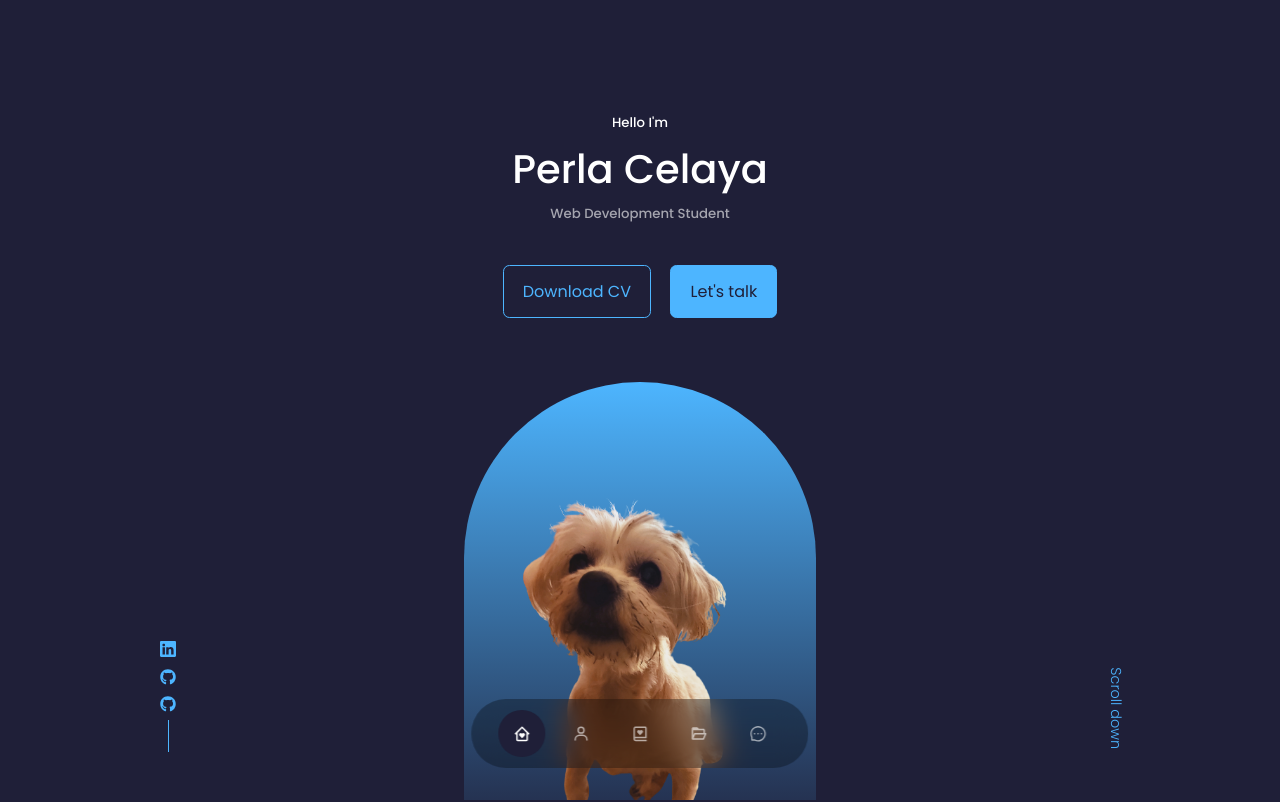
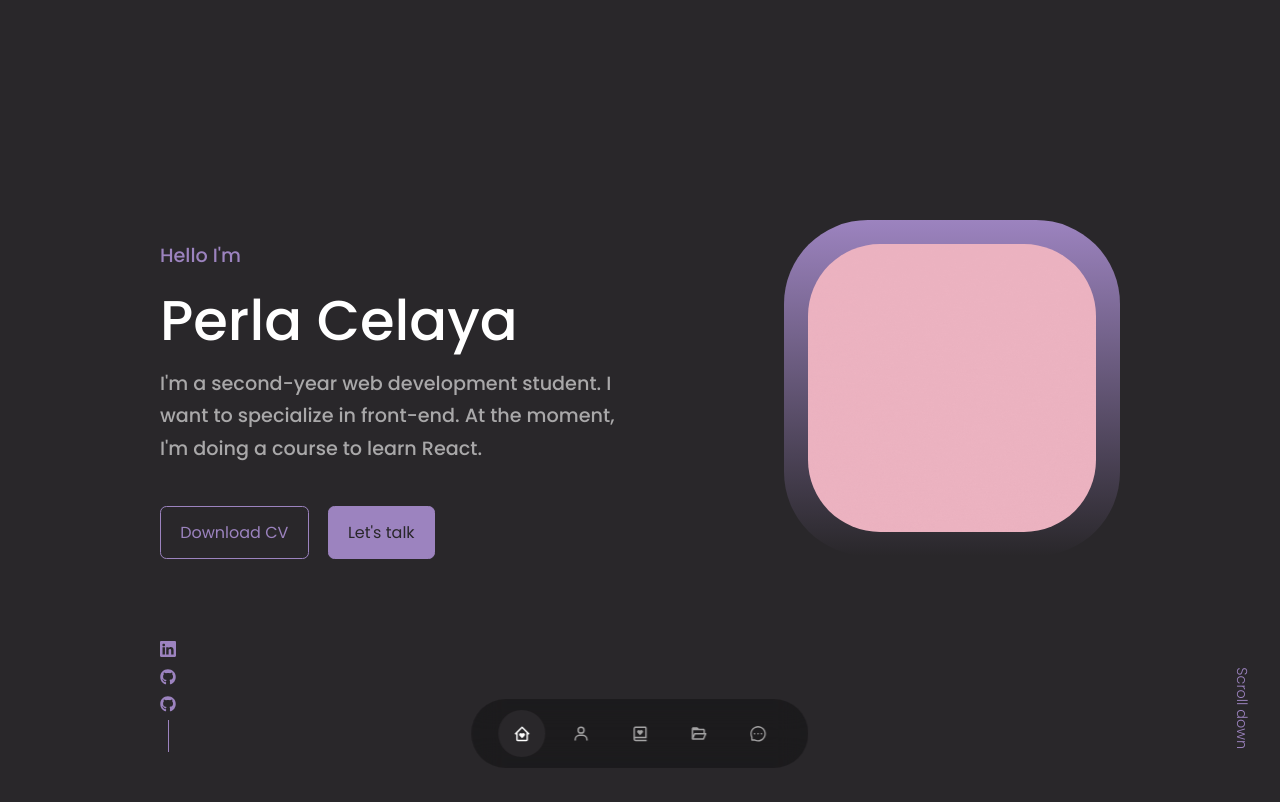
Before and after one commit to pcelayardz/React-Portfolio, a React (Create React App) app in the folder portfolio/: page / in a window 1280 px wide. Shown: the top 802 px of the page. Built offline with nearby package versions, Linux system fonts and the light colour scheme.

Commit message:
changed style of the header

```diff
--- a/portfolio/src/components/about/About.jsx
+++ b/portfolio/src/components/about/About.jsx
@@ -3,7 +3,8 @@ import './about.css'
 const About = () => {
     return (
         <section id='about'>
-            About
+            <h5>Get To Know</h5>
+            <h2>About Me</h2>
         </section>
     );
 }
--- a/portfolio/src/components/header/Header.jsx
+++ b/portfolio/src/components/header/Header.jsx
@@ -1,6 +1,6 @@
 import React from 'react';
 import CTA from './CTA';
-import ME from '../../assets/me.png'
+import IMAGE from '../../assets/imageHeader.gif'
 import HeaderSocials from './HeaderSocials';
 import '../header/header.css'
 const Header = () => {
@@ -9,11 +9,12 @@ const Header = () => {
             <div className='container header__container'>
                 <h5>Hello I'm</h5>
                 <h1>Perla Celaya</h1>
-                <h5 className='text-light'>Web Development Student</h5>
+                <h5 className='text-light desc'>I'm a second-year web development student. I want to specialize in front-end.
+                At the moment, I'm doing a course to learn React. </h5>
                 <CTA></CTA>
                 <HeaderSocials></HeaderSocials>
                 <div className='me'>
-                    <img src={ME} alt='me'></img>
+                    <img src={IMAGE} alt='me'></img>
                 </div>
                 <a href='#contact' className='scroll__down'>Scroll down</a>
             </div>
--- a/portfolio/src/components/header/header.css
+++ b/portfolio/src/components/header/header.css
@@ -1,13 +1,23 @@
 header{
     height: 100vh;
-    padding-top: 7rem;
+    padding-top: 15rem;
     overflow: hidden;
 }
 
 .header__container{
-    text-align: center;
+    text-align: left;
     height: 100%;
     position: relative;
+
+}
+
+.desc{
+    width: 60vh;
+
+}
+
+h5{
+    color: var(--color-primary);
 }
 
 /************************ CTA ************************/
@@ -16,7 +26,7 @@ header{
     margin-top: 2.5rem;
     display: flex;
     gap: 1.2rem;
-    justify-content: center;
+    justify-content: left;
 }
 
 /************************ SOCIALS ************************/
@@ -42,22 +52,24 @@ header{
 
 .me{
     background: linear-gradient(var(--color-primary),transparent);
-    width: 22rem;
-    height: 30rem;
     position: absolute;
-    left: 50%;
-    transform: translateX(-50%);
+    left: 65%;
+    top: -15%;
     margin-top: 4rem;
-    border-radius: 12rem 12rem 0 0;
+    border-radius: 25%;
     overflow: hidden;
-    padding: 5rem 1.5rem 1.5rem 1.5rem;
+    padding: 1.5rem;
+}
+
+img{
+    border-radius: 25%;
 }
 
 /************************ SCROLL DOWN ************************/
 
 .scroll__down{
     position: absolute;
-    right: -2.3rem;
+    right: -17%;
     bottom: 5rem;
     transform: rotate(90deg);
     font-weight: 300;
--- a/portfolio/src/index.css
+++ b/portfolio/src/index.css
@@ -11,10 +11,10 @@
 }
 
 :root{
-    --color-bg: #1f1f38;
-    --color-bg-variant: #2c2c6c;
-    --color-primary: #4db5ff;
-    --color-primary-variant: rgba(77,181,255,0);
+    --color-bg: #29272a;
+    --color-bg-variant: #774069;
+    --color-primary: #9c83bf;
+    --color-primary-variant: #a0a0bf ;
     --color-white: #fff;
     --color-light: rgba(255,255,255,0.6);
 
@@ -28,10 +28,31 @@
 html{
     scroll-behavior: smooth;
 }
-
+/*
 ::-webkit-scrollbar{
     display: none;
-}
+}*/
+
+/** My own scrollbar **/
+/* width */
+::-webkit-scrollbar {
+    width: 10px;
+  }
+
+  /* Track */
+  ::-webkit-scrollbar-track {
+    background: #f1f1f1;
+  }
+
+  /* Handle */
+  ::-webkit-scrollbar-thumb {
+    background: var(--color-primary);
+  }
+
+  /* Handle on hover */
+  ::-webkit-scrollbar-thumb:hover {
+    background: var(--color-primary-variant);
+  }
 
 body{
     font-family: 'Poppins', sans-serif;
@@ -52,7 +73,11 @@ h1,h2,h3,h4,h5{
 }
 
 h1{
-    font-size: 2.5rem;
+    font-size: 3.5rem;
+}
+
+h5{
+    font-size: 1.2rem;
 }
 
 section{
```
Also changed, not shown: portfolio/src/assets/imageHeader.gif (added), portfolio/src/assets/me.png (deleted).
